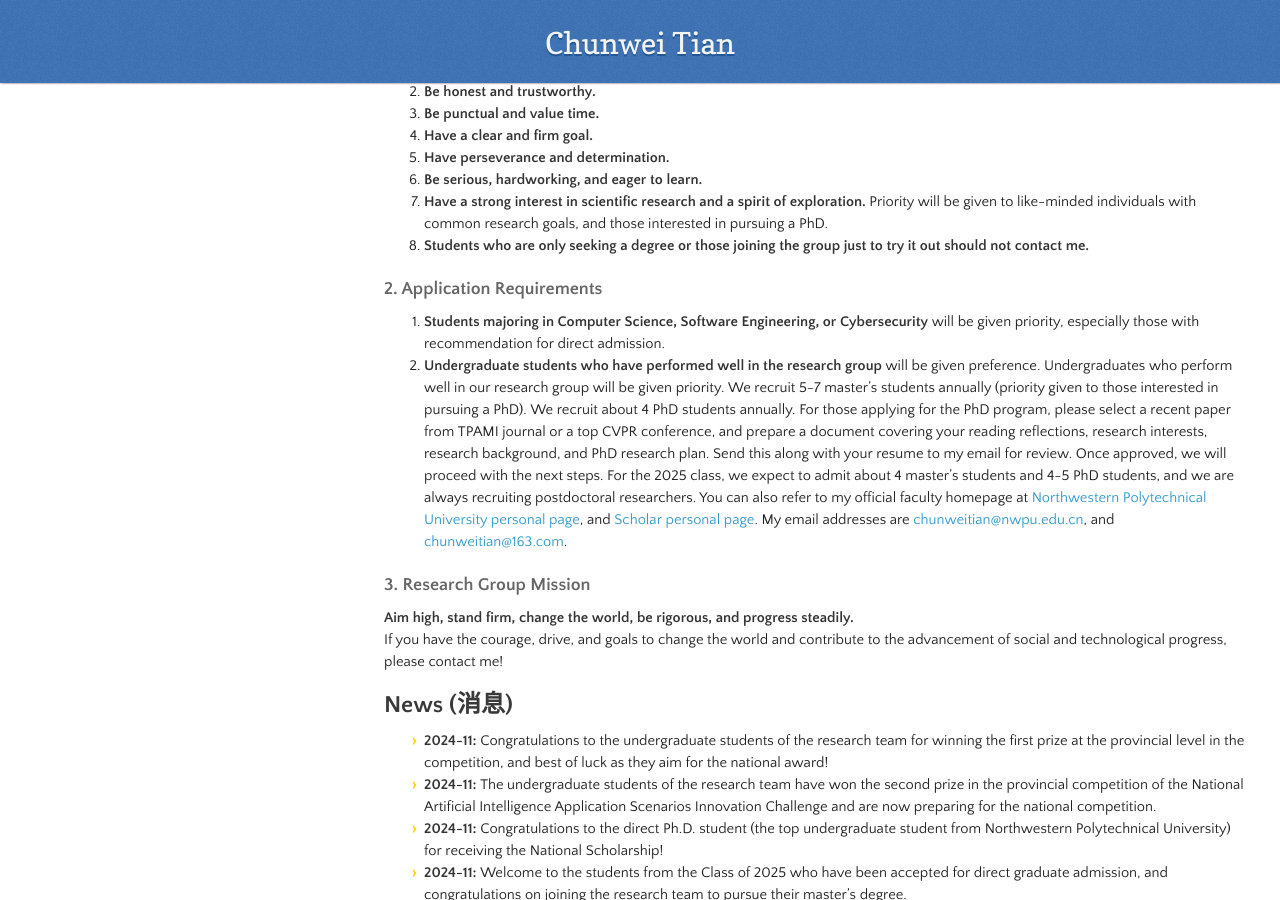
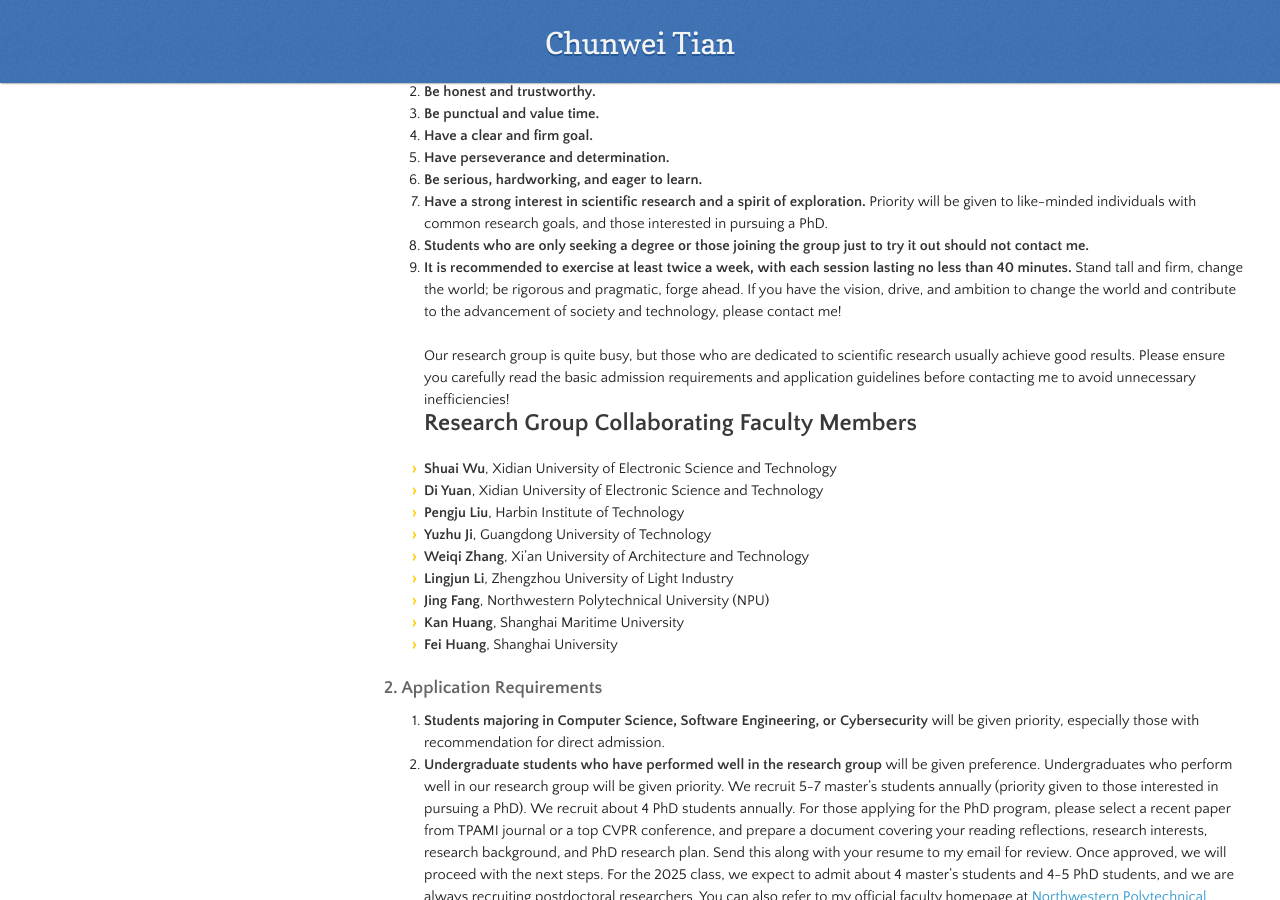
Before and after one commit to hellloxiaotian/hellloxiaotian.github.io, a Jekyll site: the page built from index.md, in a window 1280 px wide and 900 px high, scrolled down 6506 px. Built offline with Jekyll 4.4.1, drawn with Linux system fonts in a browser that asks for light colours; nearby versions of some CDN libraries; our own code applies the rules of GitHub Pages for plain Markdown files; the repository's description, which GitHub fills in, is left out; some of the changed text lies outside the part shown.

Commit message:
Update index.md

```diff
--- a/index.md
+++ b/index.md
@@ -135,7 +135,20 @@ Image/Video Restoration and Recognition, Video/Image Generation, Industrial Visi
 6. **Be serious, hardworking, and eager to learn.**
 7. **Have a strong interest in scientific research and a spirit of exploration.** Priority will be given to like-minded individuals with common research goals, and those interested in pursuing a PhD.
 8. **Students who are only seeking a degree or those joining the group just to try it out should not contact me.**
+9. **It is recommended to exercise at least twice a week, with each session lasting no less than 40 minutes.**
+Stand tall and firm, change the world; be rigorous and pragmatic, forge ahead. If you have the vision, drive, and ambition to change the world and contribute to the advancement of society and technology, please contact me!<br>
+Our research group is quite busy, but those who are dedicated to scientific research usually achieve good results. Please ensure you carefully read the basic admission requirements and application guidelines before contacting me to avoid unnecessary inefficiencies!<br>
+## Research Group Collaborating Faculty Members
 
+- **Shuai Wu**, Xidian University of Electronic Science and Technology
+- **Di Yuan**, Xidian University of Electronic Science and Technology
+- **Pengju Liu**, Harbin Institute of Technology
+- **Yuzhu Ji**, Guangdong University of Technology
+- **Weiqi Zhang**, Xi'an University of Architecture and Technology
+- **Lingjun Li**, Zhengzhou University of Light Industry
+- **Jing Fang**, Northwestern Polytechnical University (NPU)
+- **Kan Huang**, Shanghai Maritime University
+- **Fei Huang**, Shanghai University
 
 ### 2. Application Requirements
 1. **Students majoring in Computer Science, Software Engineering, or Cybersecurity** will be given priority, especially those with recommendation for direct admission.
```
Also changed, not shown: other parts of index.md (+1 -1 lines).
